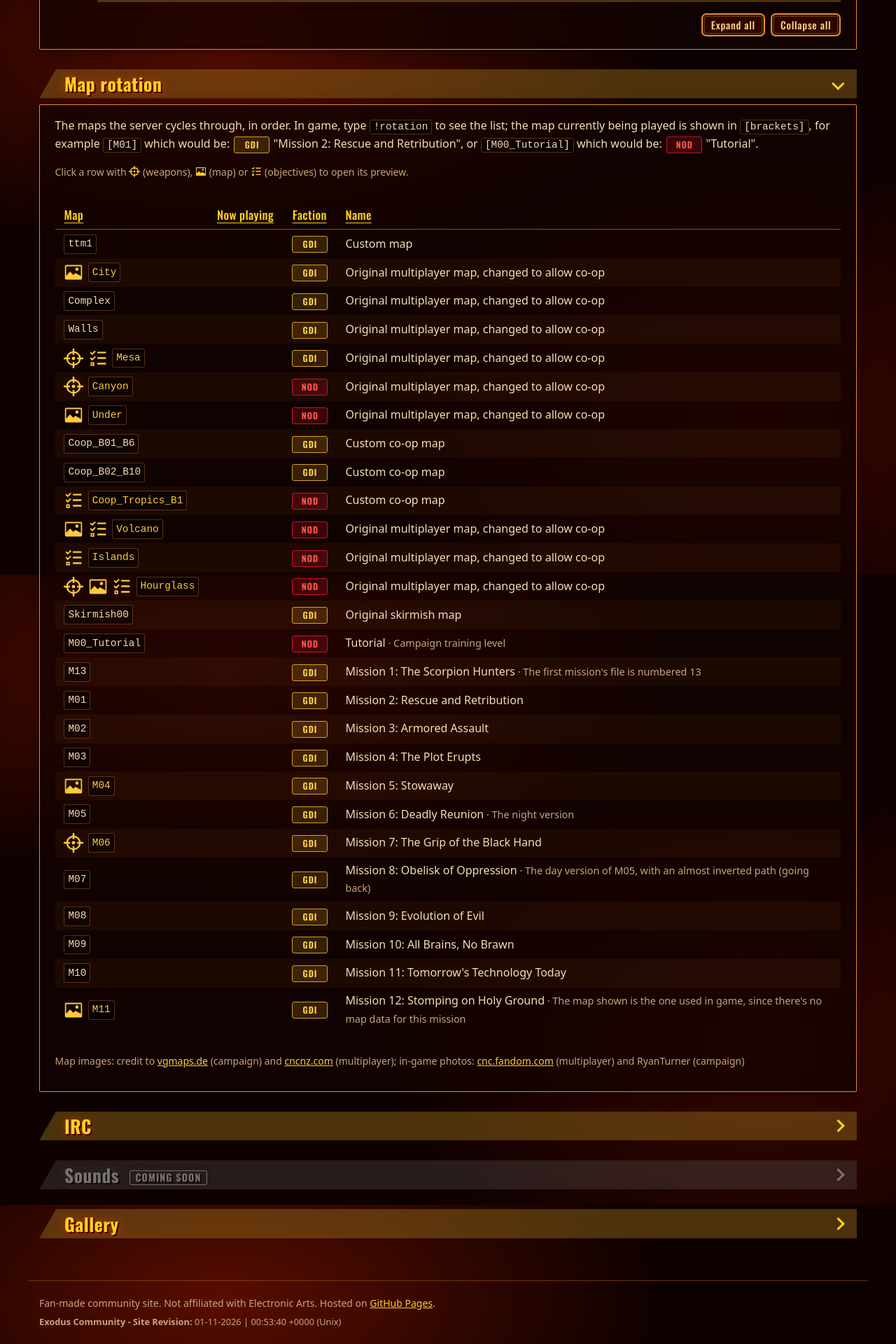
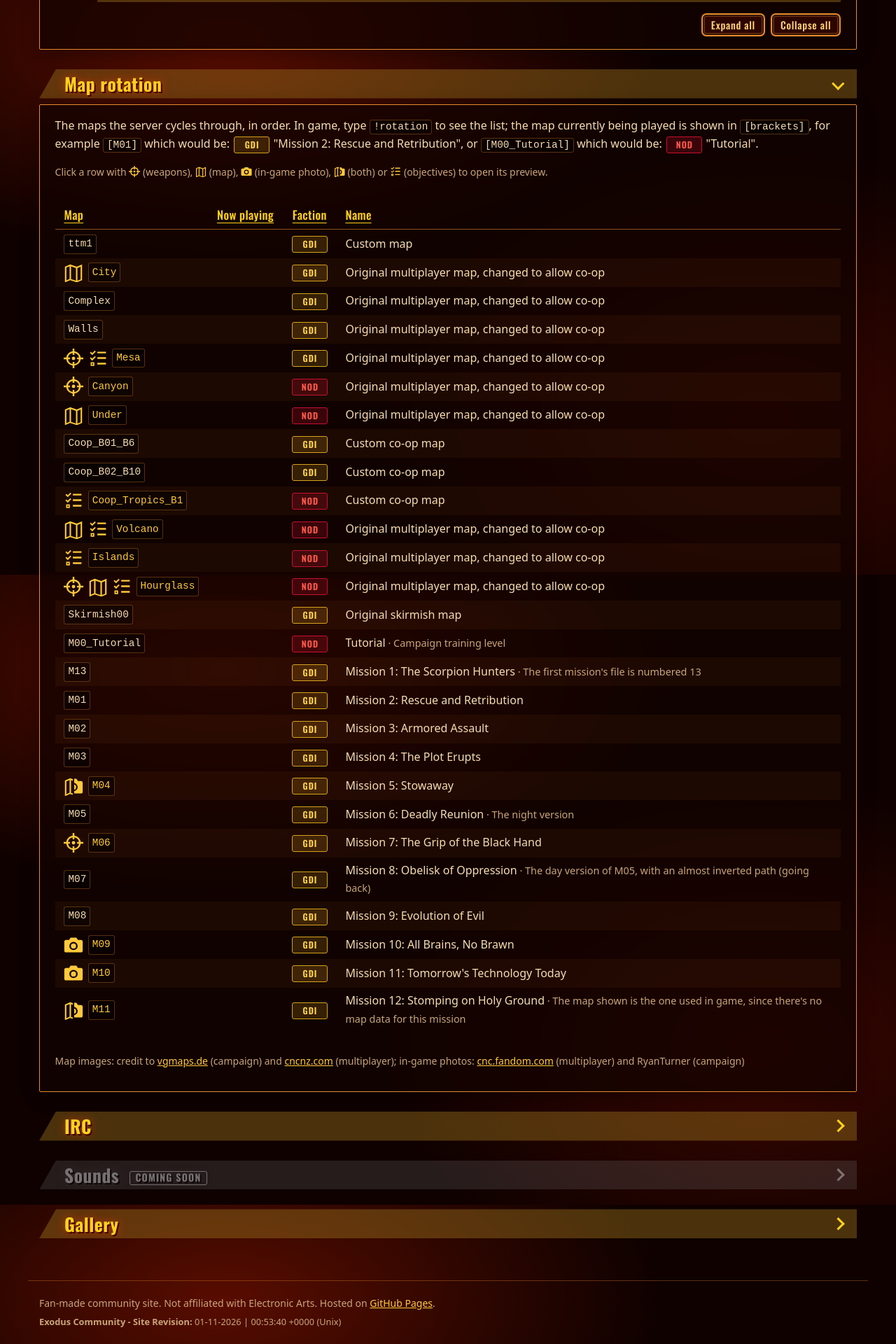
Before and after one commit to cnc-exoduscommunity/cnc-exoduscommunity.github.io, a Jekyll site: the page built from index.html, in a window 1280 px wide. Shown: the part 979-2899 px from the top of the page at 70% size. Built offline with Jekyll 4.4.1, drawn with Linux system fonts in a browser that asks for light colours.

Commit message:
Weapon hotkeys, and map / photo / both icons
- Hotkey numbers from Prima's guide in _data/weapons.yml, shown as a key-cap on each weapon picture; the spawn note shows Pistol 1 and Timed C4 9
- Table icons: folded map (map image only), camera (in-game photo only), half map / half camera (both); a map with only a photo opens its preview on the photo

```diff
--- a/assets/css/style.css
+++ b/assets/css/style.css
@@ -550,6 +550,17 @@
 .weapon-pic { flex: none; display: flex; align-items: center; justify-content: center; width: 7.5rem; height: 3.2rem; padding: 0.25rem 0.4rem;
   border: 1px solid var(--border-soft); border-radius: 3px; background: rgba(0, 0, 0, 0.35); box-sizing: border-box; }
 .weapon-pic img { max-width: 100%; max-height: 100%; object-fit: contain; }
+/* Hotkey as a small key-cap in the corner of the weapon's box. */
+.weapon-pic { position: relative; }
+.weapon-key, .weapon-key-inline {
+  display: inline-flex; align-items: center; justify-content: center; box-sizing: border-box;
+  min-width: 1.15rem; height: 1.15rem; padding: 0 0.25rem;
+  border: 1px solid var(--border); border-bottom-width: 2px; border-radius: 3px;
+  background: var(--bg); color: var(--title);
+  font: 600 0.7rem/1 "Oswald", "Arial Narrow", Impact, sans-serif;
+}
+.weapon-key { position: absolute; top: -0.4rem; left: -0.4rem; box-shadow: 0 1px 3px rgba(0, 0, 0, 0.6); }
+.weapon-key-inline { vertical-align: 0.05em; margin: 0 0.1rem; }
 .map-dialog-weapons li:not(:has(.weapon-pic))::before { content: ""; flex: none; width: 7.5rem; }
 .map-dialog-weapons-also { margin: 0.6rem 0 0; font-size: 0.85rem; color: var(--muted); }
 .map-dialog-onmap { margin-top: 1rem; padding-top: 0.8rem; border-top: 1px solid var(--border-soft); }
--- a/index.html
+++ b/index.html
@@ -114,7 +114,7 @@
   <summary class="panel-tab"><h2 class="panel-tab-title">Map rotation</h2></summary>
   <div class="panel-body">
     <p>The maps the server cycles through, in order. In game, type <code>!rotation</code> to see the list; the map currently being played is shown in <code>[brackets]</code>, for example <code>[M01]</code> which would be: <span class="team-badge team-badge-inline team-gdi">GDI</span> "Mission 2: Rescue and Retribution", or <code>[M00_Tutorial]</code> which would be: <span class="team-badge team-badge-inline team-nod">Nod</span> "Tutorial".</p>
-    <p class="hint">Click a row with <span class="map-link-icon-inline">{% include weapons-icon.svg %}</span> (weapons), <span class="map-link-icon-inline">{% include image-icon.svg %}</span> (map) or <span class="map-link-icon-inline">{% include objectives-icon.svg %}</span> (objectives) to open its preview.</p>
+    <p class="hint">Click a row with <span class="map-link-icon-inline">{% include weapons-icon.svg %}</span> (weapons), <span class="map-link-icon-inline">{% include map-icon.svg %}</span> (map), <span class="map-link-icon-inline">{% include photo-icon.svg %}</span> (in-game photo), <span class="map-link-icon-inline">{% include map-photo-icon.svg %}</span> (both) or <span class="map-link-icon-inline">{% include objectives-icon.svg %}</span> (objectives) to open its preview.</p>
     {%- assign map_exts = "webp,png,jpg,jpeg" | split: "," %}
     <div class="table-wrap">
       <table class="map-table">
@@ -138,13 +138,14 @@
           {%- assign ingame_credit = site.data.credits[ingame_credit_key] %}
           {%- assign credit = nil %}
           {%- if map.image_credit %}{% assign credit = site.data.credits[map.image_credit] %}{% endif %}
-          <tr data-map="{{ map.name | escape }}"{% if map.faction %} data-faction="{{ map.faction | escape }}"{% endif %}{% if map_img or map.objectives or map.weapons or map.map_weapons %} class="has-preview"{% endif %}>
+          <tr data-map="{{ map.name | escape }}"{% if map.faction %} data-faction="{{ map.faction | escape }}"{% endif %}{% if map_img or ingame_img or map.objectives or map.weapons or map.map_weapons %} class="has-preview"{% endif %}>
             <td><span class="map-cell">
-              {%- if map_img or map.objectives or map.weapons or map.map_weapons -%}
-              <a class="map-link" href="{% if map_img %}{{ map_img | relative_url }}{% else %}#map-rotation{% endif %}" data-has-image="{% if map_img %}1{% else %}0{% endif %}" data-map-name="{{ map.name | escape }}" data-map-description="{{ map.description | escape }}"{% if map.note %} data-map-note="{{ map.note | escape }}"{% endif %}{% if credit %} data-credit-name="{{ credit.name | escape }}" data-credit-url="{{ credit.url | escape }}"{% endif %}{% if ingame_img %} data-ingame="{{ ingame_img | relative_url }}" data-ingame-credit-name="{{ ingame_credit.name | escape }}"{% if ingame_credit.url %} data-ingame-credit-url="{{ ingame_credit.url | escape }}"{% endif %}{% endif %}>
+              {%- assign preview_img = map_img | default: ingame_img %}
+              {%- if preview_img or map.objectives or map.weapons or map.map_weapons -%}
+              <a class="map-link" href="{% if preview_img %}{{ preview_img | relative_url }}{% else %}#map-rotation{% endif %}" data-has-image="{% if preview_img %}1{% else %}0{% endif %}" data-map-name="{{ map.name | escape }}" data-map-description="{{ map.description | escape }}"{% if map.note %} data-map-note="{{ map.note | escape }}"{% endif %}{% if map_img == nil and ingame_img %} data-credit-name="{{ ingame_credit.name | escape }}"{% if ingame_credit.url %} data-credit-url="{{ ingame_credit.url | escape }}"{% endif %}{% elsif credit %} data-credit-name="{{ credit.name | escape }}" data-credit-url="{{ credit.url | escape }}"{% endif %}{% if map_img and ingame_img %} data-ingame="{{ ingame_img | relative_url }}" data-ingame-credit-name="{{ ingame_credit.name | escape }}"{% if ingame_credit.url %} data-ingame-credit-url="{{ ingame_credit.url | escape }}"{% endif %}{% endif %}>
                 {%- comment %} Same order as the preview: weapons (left), map, objectives (right). {% endcomment -%}
                 {%- if map.weapons or map.map_weapons %}{% include weapons-icon.svg %}{% endif -%}
-                {%- if map_img %}{% include image-icon.svg %}{% endif -%}
+                {%- if map_img and ingame_img %}{% include map-photo-icon.svg %}{% elsif map_img %}{% include map-icon.svg %}{% elsif ingame_img %}{% include photo-icon.svg %}{% endif -%}
                 {%- if map.objectives %}{% include objectives-icon.svg %}{% endif -%}
                 <code>{{ map.name }}</code></a>
               {%- else -%}
@@ -162,18 +163,18 @@
             {%- if map.map_weapons %}
             <ul class="map-onmap-weapons" hidden>
               {%- for weapon in map.map_weapons %}
-              {%- assign weapon_img = nil %}
-              {%- for w in site.data.weapons %}{% if w.name == weapon or w.aliases contains weapon %}{% assign weapon_img = w.image %}{% endif %}{% endfor %}
-              <li>{% if weapon_img %}<span class="weapon-pic"><img src="{{ '/assets/images/weapons/' | append: weapon_img | relative_url }}" alt="" loading="lazy"></span>{% endif %}<span class="weapon-name">{{ weapon | escape }}</span></li>
+              {%- assign weapon_img = nil %}{% assign weapon_key = nil %}
+              {%- for w in site.data.weapons %}{% if w.name == weapon or w.aliases contains weapon %}{% assign weapon_img = w.image %}{% assign weapon_key = w.hotkey %}{% endif %}{% endfor %}
+              <li>{% if weapon_img or weapon_key %}<span class="weapon-pic">{% if weapon_img %}<img src="{{ '/assets/images/weapons/' | append: weapon_img | relative_url }}" alt="" loading="lazy">{% endif %}{% if weapon_key %}<kbd class="weapon-key" title="Hotkey {{ weapon_key }}">{{ weapon_key }}</kbd>{% endif %}</span>{% endif %}<span class="weapon-name">{{ weapon | escape }}</span></li>
               {%- endfor %}
             </ul>
             {%- endif %}
             {%- if map.weapons %}
             <ul class="map-weapons" hidden>
               {%- for weapon in map.weapons %}
-              {%- assign weapon_img = nil %}
-              {%- for w in site.data.weapons %}{% if w.name == weapon or w.aliases contains weapon %}{% assign weapon_img = w.image %}{% endif %}{% endfor %}
-              <li>{% if weapon_img %}<span class="weapon-pic"><img src="{{ '/assets/images/weapons/' | append: weapon_img | relative_url }}" alt="" loading="lazy"></span>{% endif %}<span class="weapon-name">{{ weapon | escape }}</span></li>
+              {%- assign weapon_img = nil %}{% assign weapon_key = nil %}
+              {%- for w in site.data.weapons %}{% if w.name == weapon or w.aliases contains weapon %}{% assign weapon_img = w.image %}{% assign weapon_key = w.hotkey %}{% endif %}{% endfor %}
+              <li>{% if weapon_img or weapon_key %}<span class="weapon-pic">{% if weapon_img %}<img src="{{ '/assets/images/weapons/' | append: weapon_img | relative_url }}" alt="" loading="lazy">{% endif %}{% if weapon_key %}<kbd class="weapon-key" title="Hotkey {{ weapon_key }}">{{ weapon_key }}</kbd>{% endif %}</span>{% endif %}<span class="weapon-name">{{ weapon | escape }}</span></li>
               {%- endfor %}
             </ul>
             {%- endif %}</td>
@@ -200,7 +201,7 @@
           <p class="map-dialog-objectives-title">Starting weapons</p>
           <ul class="map-dialog-weapons"></ul>
           <p class="map-dialog-side-none map-dialog-weapons-none">No starting weapons listed for this map yet.</p>
-          <p class="map-dialog-weapons-also">Everyone also spawns with a Pistol and Timed&nbsp;C4.</p>
+          <p class="map-dialog-weapons-also">Everyone also spawns with a Pistol <kbd class="weapon-key-inline" title="Hotkey 1">1</kbd> and Timed&nbsp;C4 <kbd class="weapon-key-inline" title="Hotkey 9">9</kbd>.</p>
           <div class="map-dialog-onmap" hidden>
             <p class="map-dialog-objectives-title">Weapons on the map</p>
             <ul class="map-dialog-weapons map-dialog-onmap-list"></ul>
@@ -231,7 +232,7 @@
             <div class="map-dialog-below-weapons">
               <p class="map-dialog-objectives-title">Starting weapons</p>
               <ul class="map-dialog-weapons"></ul>
-          <p class="map-dialog-weapons-also">Everyone also spawns with a Pistol and Timed&nbsp;C4.</p>
+          <p class="map-dialog-weapons-also">Everyone also spawns with a Pistol <kbd class="weapon-key-inline" title="Hotkey 1">1</kbd> and Timed&nbsp;C4 <kbd class="weapon-key-inline" title="Hotkey 9">9</kbd>.</p>
               <div class="map-dialog-onmap" hidden>
                 <p class="map-dialog-objectives-title">Weapons on the map</p>
                 <ul class="map-dialog-weapons map-dialog-onmap-list"></ul>
```
Also changed, not shown: _data/weapons.yml (+23 -1 lines), _includes/map-icon.svg (added), _includes/map-photo-icon.svg (added), _includes/photo-icon.svg (added).
